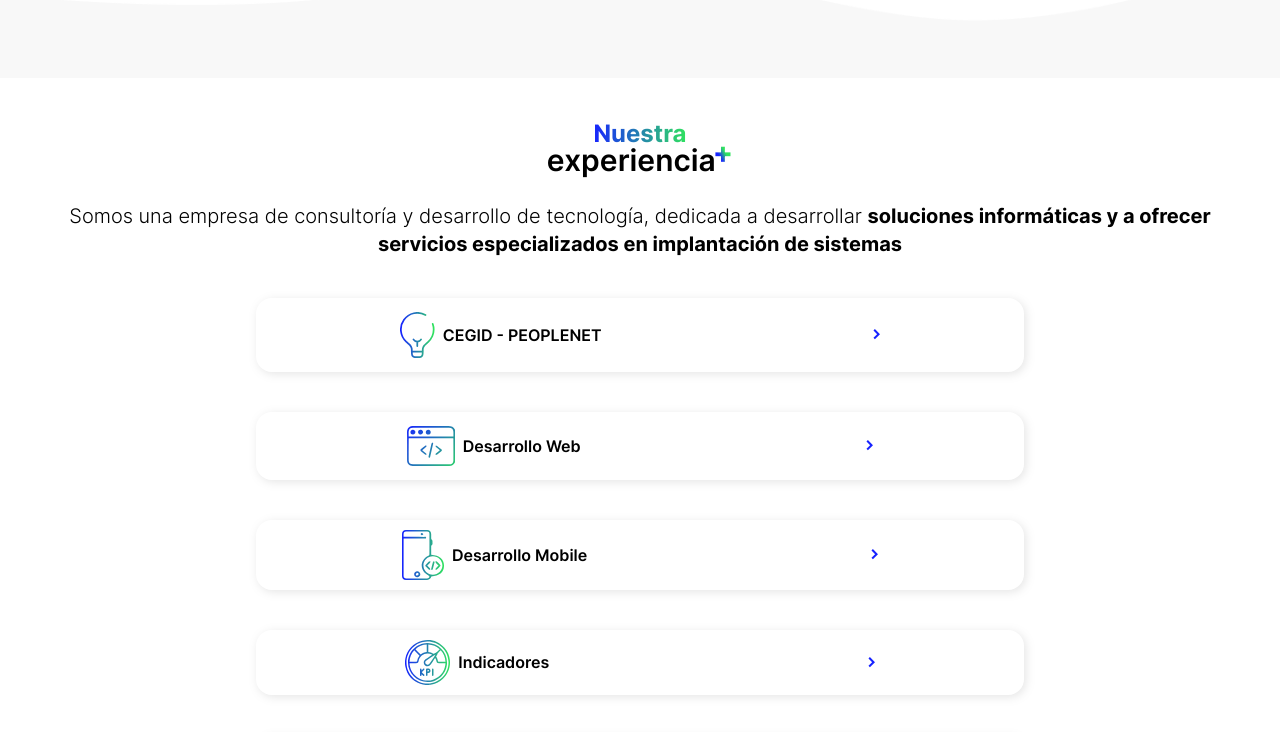
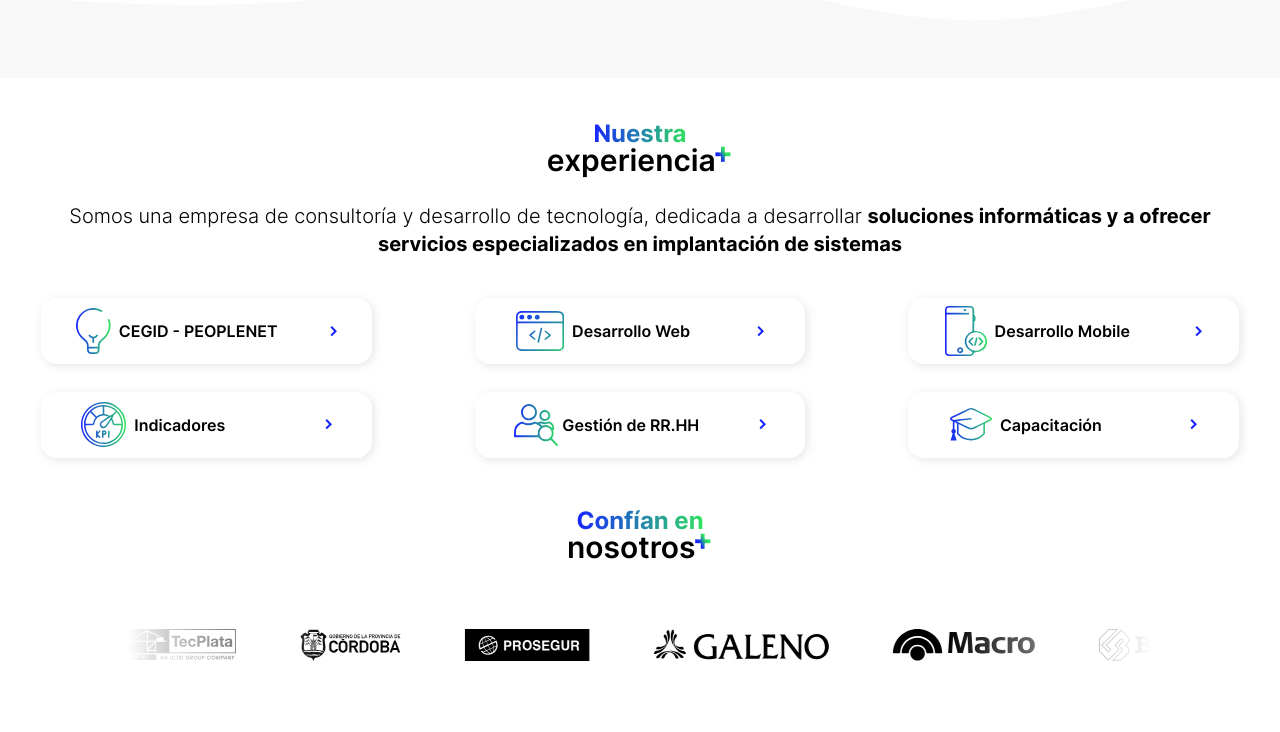
Before and after one commit to Summant-Technologies/nuevo_sitio, a website: page index.html in a window 1280 px wide. Shown: the part 3836-4568 px from the top of the page. Drawn offline with nearby package versions, Linux system fonts and the light colour scheme; files that its build step writes are made by us from their sources.

Commit message:
Fix resolutions of the cards for responsive section

```diff
--- a/index.html
+++ b/index.html
@@ -415,7 +415,7 @@
     <!-- ////// -->
 
     <!-- COMIENZO NUESTRA EXP -->
-    <section class="mb-10">
+    <section class="mb-10" id="experience">
         <div class="flex flex-col justify-center items-center p-10">
             <h3 class="mb-6 flex flex-col justify-center items-center text-xl font-bold"><span
                     class="text-center text-2xl text-transparent bg-clip-text bg-gradient-to-r from-primary from-0% to-secondary to-100%">Nuestra</span>
@@ -430,16 +430,15 @@
                     implantación de sistemas</span></p>
         </div>
 
-        <div class="w-[100%] flex flex-col justify-center items-center gap-10">
-
+        <div class="flex flex-col justify-center items-center gap-10" id="experienceCards">
                 <!-- Contain Bullet & Toggle CEGID -->
-            <div class="acordeon flex flex-col justify-center items-center w-[100%]">
+                <div class="acordeon flex flex-col justify-center items-center w-[100%]" id="contain">
                     <!-- Bullet -->
                     <div
-                    class="w-[60%] flex flex-row gap-3 justify-around items-center border-2 border-white drop-shadow-services bg-white rounded-2xl p-3 cursor-pointer">
+                        class="w-[60%] flex flex-row gap-3 justify-around items-center border-2 border-white drop-shadow-services bg-white rounded-2xl p-3 cursor-pointer" id="bullet">
                         <div class="flex flex-row justify-center items-center gap-2">
-                        <img src="./images/ICONOS/EXPERIENCIA/CEGID ICON.svg" width="35" alt="logo-experiencia-cegid"
-                            title="CEGID" />
+                            <img src="./images/ICONOS/EXPERIENCIA/CEGID ICON.svg" width="35"
+                                alt="logo-experiencia-cegid" title="CEGID" />
                             <p class="font-semibold">CEGID - PEOPLENET</p>
                         </div>
                         <img src="./images/PARTNERS/SVG/Arrow.svg" alt="" />
@@ -448,7 +447,7 @@
 
                     <!-- Toggle -->
                     <div
-                    class="desplegable flex flex-col w-[60%] mt-[34px] rounded-2xl bg-slate-300 drop-shadow-services hidden">
+                        class="desplegable flex flex-col w-[60%] mt-[34px] rounded-2xl bg-white drop-shadow-services hidden">
                         <div class="flex flex-row h-[10rem] justify-start items-end relative gap-2">
                             <img src="./images/FOTOS_EXPERIENCIA/CEGID.jpg" alt=""
                                 class="absolute z-[-2] brightness-50 rounded-t-2xl" />
@@ -458,7 +457,8 @@
                             </div>
                         </div>
                         <div>
-                        <p class="text-start p-5 w-[95%]">Somos partners certificados de Cegid, empresa líder mundial en
+                            <p class="text-start p-5 w-[95%]">Somos partners certificados de Cegid, empresa líder
+                                mundial en
                                 soluciones de RR.HH. y gestión del talento, en América Latina.</p>
                         </div>
                     </div>
@@ -467,10 +467,10 @@
                 <!-- Contain Bullet & Toggle CEGID -->
 
                 <!-- Contain Bullet & Toggle DESARROLLO WEB -->
-            <div class="acordeon flex flex-col justify-center items-center w-[100%]">
+                <div class="acordeon flex flex-col justify-center items-center w-[100%]" id="contain">
                     <!-- Bullet -->
                     <div
-                    class="w-[60%] flex flex-row gap-3 justify-around items-center border-2 border-white drop-shadow-services bg-white rounded-2xl p-3 cursor-pointer">
+                        class="w-[60%] flex flex-row gap-3 justify-around items-center border-2 border-white drop-shadow-services bg-white rounded-2xl p-3 cursor-pointer" id="bullet">
                         <div class="flex flex-row justify-center items-center gap-2">
                             <img src="./images/ICONOS/EXPERIENCIA/DESARROLLO WEB ICON.svg"
                                 alt="logo-experiencia-desarrollo-mobile" title="Desarrollo Mobile" />
@@ -482,7 +482,7 @@
 
                     <!-- Toggle -->
                     <div
-                    class="desplegable flex flex-col w-[60%] h-[100%] mt-[34px] rounded-2xl bg-slate-300 drop-shadow-services hidden">
+                        class="desplegable flex flex-col w-[60%] h-[100%] mt-[34px] rounded-2xl bg-white drop-shadow-services hidden">
                         <div class="flex flex-row h-[10rem] justify-start items-end relative gap-2">
                             <img src="./images/FOTOS_EXPERIENCIA/DESARROLLO WEB.jpg" alt=""
                                 class="absolute z-[-2] brightness-50 rounded-t-2xl" />
@@ -492,7 +492,8 @@
                             </div>
                         </div>
                         <div>
-                        <p class="text-start p-5 w-[95%]">Creamos sitios webs acordes a las necesidades del negocio y
+                            <p class="text-start p-5 w-[95%]">Creamos sitios webs acordes a las necesidades del negocio
+                                y
                                 con la
                                 capacidad de integrarse con múltiples sistemas.</p>
                         </div>
@@ -502,10 +503,10 @@
                 <!-- Contain Bullet & Toggle DESARROLLO WEB -->
 
                 <!-- Contain Bullet & Toggle DESARROLLO MOBILE -->
-            <div class="acordeon flex flex-col justify-center items-center w-[100%]">
+                <div class="acordeon flex flex-col justify-center items-center w-[100%]" id="contain">
                     <!-- Bullet -->
                     <div
-                    class="w-[60%] flex flex-row gap-3 justify-around items-center border-2 border-white drop-shadow-services bg-white rounded-2xl p-2 cursor-pointer">
+                        class="w-[60%] flex flex-row gap-3 justify-around items-center border-2 border-white drop-shadow-services bg-white rounded-2xl p-2 cursor-pointer" id="bullet">
                         <div class="flex flex-row justify-center items-center gap-2">
                             <img src="./images/ICONOS/EXPERIENCIA/DESARROLLO MOB ICON.svg"
                                 alt="logo-experiencia-desarrollo-mobile" title="Desarrollo Mobile" />
@@ -517,7 +518,7 @@
 
                     <!-- Toggle -->
                     <div
-                    class="desplegable flex flex-col w-[60%] h-[100%] mt-[34px] rounded-2xl bg-slate-300 drop-shadow-services hidden">
+                        class="desplegable flex flex-col w-[60%] h-[100%] mt-[34px] rounded-2xl bg-white drop-shadow-services hidden">
                         <div class="flex flex-row h-[10rem] justify-start items-end relative gap-2">
                             <img src="./images/FOTOS_EXPERIENCIA/DESARROLLO MOBILE.jpg" alt=""
                                 class="absolute z-[-2] brightness-50 rounded-t-2xl" />
@@ -527,7 +528,8 @@
                             </div>
                         </div>
                         <div>
-                        <p class="text-start p-5 w-[95%]">Contamos con un staff de profesionales altamente capacitados
+                            <p class="text-start p-5 w-[95%]">Contamos con un staff de profesionales altamente
+                                capacitados
                                 en el
                                 desarrollo de aplicaciones móviles.</p>
                         </div>
@@ -537,10 +539,10 @@
                 <!-- Contain Bullet & Toggle DESARROLLO MOBILE -->
 
                 <!-- Contain Bullet & Toggle INDICADORES -->
-            <div class="acordeon flex flex-col justify-center items-center w-[100%]">
+                <div class="acordeon flex flex-col justify-center items-center w-[100%]" id="contain">
                     <!-- Bullet -->
                     <div
-                    class="w-[60%] flex flex-row gap-10 justify-around items-center border-2 border-white drop-shadow-services bg-white rounded-2xl p-2 cursor-pointer">
+                        class="w-[60%] flex flex-row gap-10 justify-around items-center border-2 border-white drop-shadow-services bg-white rounded-2xl p-2 cursor-pointer" id="bullet">
                         <div class="flex flex-row justify-center items-center gap-2">
                             <img src="./images/ICONOS/EXPERIENCIA/INDICADORES ICON.svg"
                                 alt="logo-experiencia-indicadores-kpi" title="Indicadores" />
@@ -552,7 +554,7 @@
 
                     <!-- Toggle -->
                     <div
-                    class="desplegable flex flex-col w-[60%] h-[100%] mt-[34px] rounded-2xl bg-slate-300 drop-shadow-services hidden">
+                        class="desplegable flex flex-col w-[60%] h-[100%] mt-[34px] rounded-2xl bg-white drop-shadow-services hidden">
                         <div class="flex flex-row h-[10rem] justify-start items-end relative gap-2">
                             <img src="./images/FOTOS_EXPERIENCIA/INDICADORES.jpg" alt=""
                                 class="absolute z-[-2] brightness-50 rounded-t-2xl" width="300" height="300" />
@@ -562,7 +564,8 @@
                             </div>
                         </div>
                         <div>
-                        <p class="text-start p-5 w-[95%]">Contamos con un staff de profesionales altamente capacitados
+                            <p class="text-start p-5 w-[95%]">Contamos con un staff de profesionales altamente
+                                capacitados
                                 en el
                                 desarrollo de aplicaciones móviles.</p>
                         </div>
@@ -572,10 +575,10 @@
                 <!-- Contain Bullet & Toggle INDICADORES -->
 
                 <!-- Contain Bullet & Toggle GESTION RR.HH -->
-            <div class="acordeon flex flex-col justify-center items-center w-[100%]">
+                <div class="acordeon flex flex-col justify-center items-center w-[100%]" id="contain">
                     <!-- Bullet -->
                     <div
-                    class="w-[60%] flex flex-row justify-around items-center border-2 border-white drop-shadow-services bg-white rounded-2xl p-2 cursor-pointer">
+                        class="w-[60%] flex flex-row justify-around items-center border-2 border-white drop-shadow-services bg-white rounded-2xl p-2 cursor-pointer" id="bullet">
                         <div class="flex flex-row justify-center items-center gap-1">
                             <img src="./images/ICONOS/EXPERIENCIA/GESTION RRHH ICON.svg"
                                 alt="logo-experiencia-gestion-de-rrhh" title="Gestion de RR.HH" />
@@ -587,7 +590,7 @@
 
                     <!-- Toggle -->
                     <div
-                    class="desplegable flex flex-col w-[60%] h-[100%] mt-[34px] rounded-2xl bg-slate-300 drop-shadow-services hidden">
+                        class="desplegable flex flex-col w-[60%] h-[100%] mt-[34px] rounded-2xl bg-white drop-shadow-services hidden">
                         <div class="flex flex-row h-[10rem] justify-start items-end relative gap-2">
                             <img src="./images/FOTOS_EXPERIENCIA/GESTION RRHH.jpg" alt=""
                                 class="absolute z-[-2] brightness-50 rounded-t-2xl" />
@@ -597,7 +600,8 @@
                             </div>
                         </div>
                         <div>
-                        <p class="text-start p-5 w-[90%]">Llevamos adelante importantes proyectos de RRHH en Argentina,
+                            <p class="text-start p-5 w-[90%]">Llevamos adelante importantes proyectos de RRHH en
+                                Argentina,
                                 y
                                 otros países de América Latina, en ámbitos privados y gubernamentales.</p>
                         </div>
@@ -607,13 +611,13 @@
                 <!-- Contain Bullet & Toggle GESTION RR.HH -->
 
                 <!-- Contain Bullet & Toggle CAPACITACION -->
-            <div class="acordeon flex flex-col justify-center items-center w-[100%]">
+                <div class="acordeon flex flex-col justify-center items-center w-[100%]" id="contain">
                     <!-- Bullet -->
                     <div
-                    class="w-[60%] flex flex-row gap-8 justify-around items-center border-2 border-white drop-shadow-services bg-white rounded-2xl p-3 cursor-pointer">
+                        class="w-[60%] flex flex-row gap-8 justify-around items-center border-2 border-white drop-shadow-services bg-white rounded-2xl p-3 cursor-pointer" id="bullet">
                         <div class="flex flex-row justify-center items-center gap-2">
-                        <img src="./images/ICONOS/EXPERIENCIA/CAPACITACION ICON.svg" alt="logo-experiencia-capacitacion"
-                            title="Capacitacion" />
+                            <img src="./images/ICONOS/EXPERIENCIA/CAPACITACION ICON.svg"
+                                alt="logo-experiencia-capacitacion" title="Capacitacion" />
                             <p class="font-semibold">Capacitación</p>
                         </div>
                         <img src="./images/PARTNERS/SVG/Arrow.svg" alt="" />
@@ -622,7 +626,7 @@
 
                     <!-- Toggle -->
                     <div
-                    class="desplegable flex flex-col w-[60%] h-[100%] rounded-2xl bg-slate-300 drop-shadow-services hidden">
+                        class="desplegable flex flex-col w-[60%] h-[100%] rounded-2xl bg-white drop-shadow-services hidden">
                         <div class="flex flex-row h-[10rem] justify-start items-end relative gap-2">
                             <img src="./images/FOTOS_EXPERIENCIA/CAPACITACIÓN.jpg" alt=""
                                 class="absolute z-[-2] brightness-50 rounded-t-2xl" />
@@ -884,7 +888,8 @@
         <div class="hidden md:block md:py-1 bg-gradient-to-r from-blue-700 to-green-500 mb-[-10px]"></div>
         <div
             class="relative bg-secondary mt-24 pb-14 md:mt-2 flex flex-col gap-8 z-10 md:flex-row md:justify-around md:items-center md:pb-5 md:pt-5">
-            <img src="images/EXPORTS/BORDERS/BORDER-FOOTER.png" alt="" class="w-full absolute z-[-10] top-[-75px] md:hidden">
+            <img src="images/EXPORTS/BORDERS/BORDER-FOOTER.png" alt=""
+                class="w-full absolute z-[-10] top-[-75px] md:hidden">
             <p class="text-4xl text-white text-center">+Summant</p>
             <div class="flex justify-center gap-2">
                 <img src="images/ICONOS/INFO/UBICACION.svg" alt="" class="w-6">
--- a/styles/index.css
+++ b/styles/index.css
@@ -455,7 +455,35 @@
 
 /* Comienzo Query's Nuestra Experiencia */
 @media (min-width: 768px) {
+  #experienceCards {
+    display: grid;
+    grid-template-columns: repeat(2, 1fr);
+    grid-template-rows: repeat(3, 1fr);
+    gap: 30px;
+  }
+  #contain {
+    justify-content: start;
+    align-items: center;
+    width: 100%;
+    height: 100%;
+  }
+  #bullet {
+    justify-content: space-around;
+    align-items: center;
+    width: 80%;
+    height: 90%;
+  }
+
 }
 @media (min-width: 1024px) {
+  #experienceCards {
+    display: grid;
+    grid-template-columns: repeat(3, 1fr);
+    grid-template-rows: repeat(2, 1fr);
+    gap: 20px;
+  }
+  #contain {
+    height: 100%;
+  }
 }
 /* Fin Query's Nuestra Experiencia */
```
Lines whose indentation alone changed are shown as unchanged.
